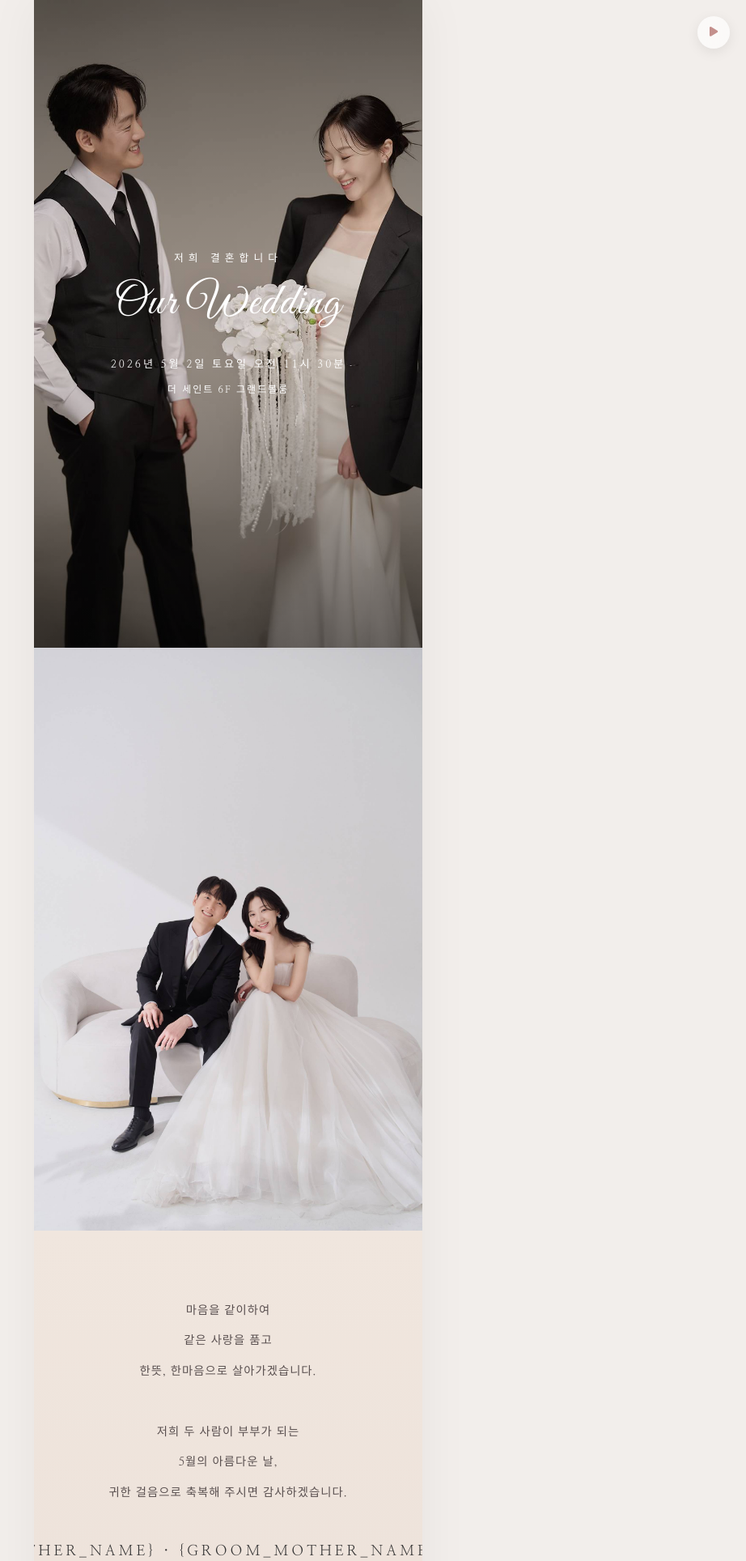
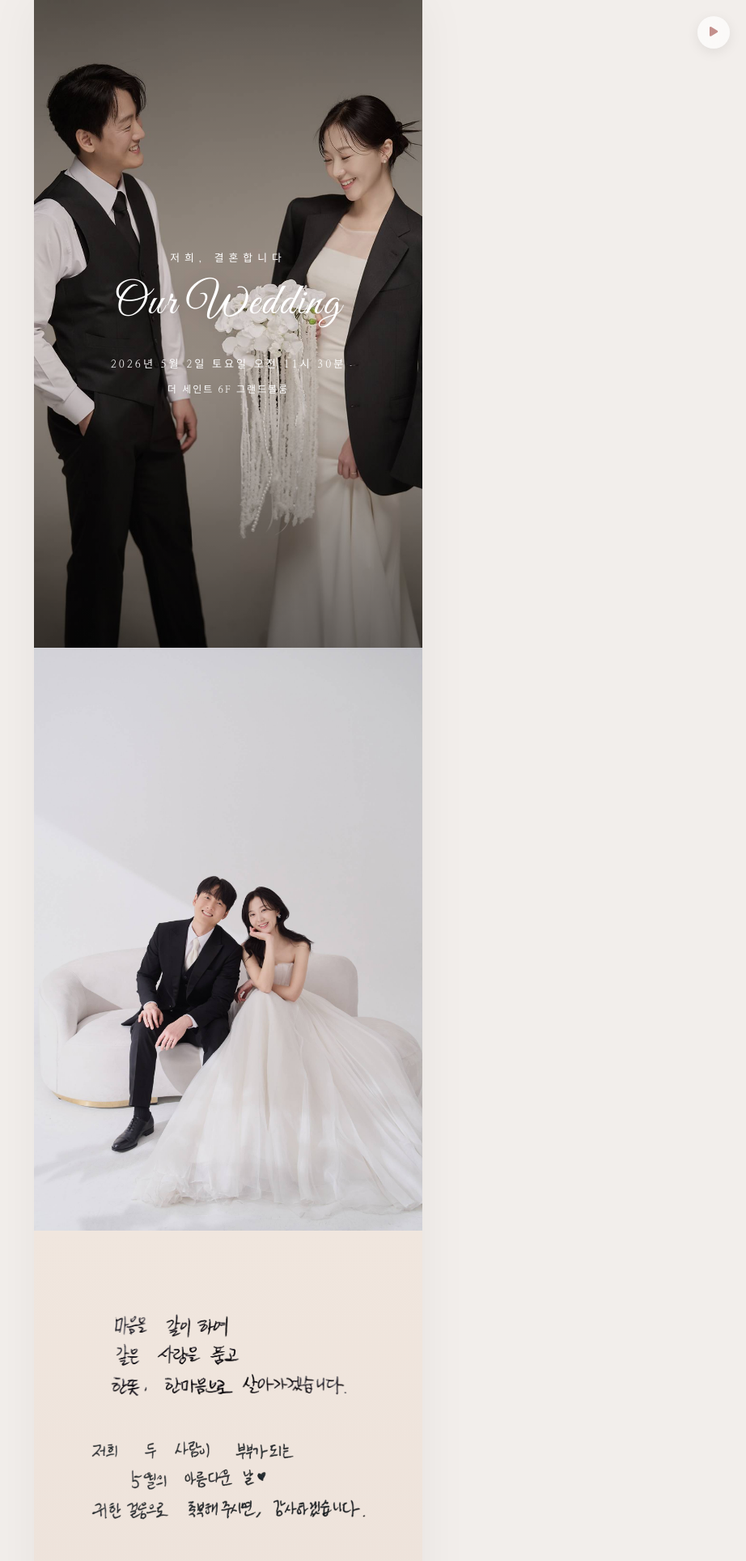
Before and after one commit to sks3297/wedding-invitation, a Flask app: page / in a window 1280 px wide. Shown: the top 1928 px of the page at 81% size, without its empty margins (358-1280 px from the left). Run offline with Flask 3, Linux system fonts and the light colour scheme; some libraries are stand-ins or nearby versions.

Commit message:
udpate greetings image

```diff
--- a/templates/index.html
+++ b/templates/index.html
@@ -79,7 +79,7 @@
             <!-- <div class="section-num section-num--light">01. 표지</div> -->
             <div class="hero-overlay"></div>
             <div class="hero-content">
-                <p class="hero-kor-sub">저희 결혼합니다</p>
+                <p class="hero-kor-sub">저희, 결혼합니다</p>
                 <h1 class="hero-script">Our Wedding</h1>
                 <!-- <div class="hero-names">
                     <span>{{ data.groom_name }}</span>
@@ -107,7 +107,7 @@
         <section class="section section--pink fade-item">
             <!-- <div class="section-num">인사말</div> -->
             <div class="greeting-block">
-                <div class="greeting-handwrite fade-child">
+                <!-- <div class="greeting-handwrite fade-child">
                     <p>마음을 같이하여</p>
                     <p>같은 사랑을 품고</p>
                     <p>한뜻, 한마음으로 살아가겠습니다.</p>
@@ -115,20 +115,27 @@
                     <p>저희 두 사람이 부부가 되는</p>
                     <p>5월의 아름다운 날,</p>
                     <p>귀한 걸음으로 축복해 주시면 감사하겠습니다.</p>
+                </div>  -->
+                <div class="greeting-handwrite fade-child" style="text-align: center;">
+                    <img src="{{ url_for('static', filename='images/Greetings1.png') }}" alt="인사말 1"
+                        style="width: 100%; max-width: 400px; height: auto; margin-bottom: 20px;">
+                    <img src="{{ url_for('static', filename='images/Greetings2.png') }}" alt="인사말 2"
+                        style="width: 100%; max-width: 400px; height: auto;">
                 </div>
+
                 <div class="greeting-couple-names fade-child"
                     style="display: flex; flex-direction: column; gap: 10px; margin-top: 35px; text-align: center;">
                     <div style="white-space: nowrap;">
-                        <span style="font-size: 1.05em; color: #333;">{{data.groom_father_name}} ·
+                        <span style="font-size: 1.00em; color: #333;">{{data.groom_father_name}} ·
                             {{data.groom_mother_name}}</span>
-                        <span style="font-size: 0.95em; color: #777; margin: 0 6px;">의 차남</span>
-                        <span style="font-size: 1.15em; color: #222; font-weight: 500;">기성</span>
+                        <span style="font-size: 0.90em; color: #777; margin: 0 6px;">의 차남</span>
+                        <span style="font-size: 1.10em; color: #222; font-weight: 500;">기성</span>
                     </div>
                     <div style="white-space: nowrap;">
-                        <span style="font-size: 1.05em; color: #333;">{{data.bride_father_name}} ·
+                        <span style="font-size: 1.00em; color: #333;">{{data.bride_father_name}} ·
                             {{data.bride_mother_name}}</span>
-                        <span style="font-size: 0.95em; color: #777; margin: 0 6px;">의 차녀</span>
-                        <span style="font-size: 1.15em; color: #222; font-weight: 500;">해솔</span>
+                        <span style="font-size: 0.90em; color: #777; margin: 0 6px;">의 차녀</span>
+                        <span style="font-size: 1.10em; color: #222; font-weight: 500;">해솔</span>
                     </div>
                 </div>
             </div>
```
Also changed, not shown: static/images/Greetings1.png (added), static/images/Greetings2.png (added).
